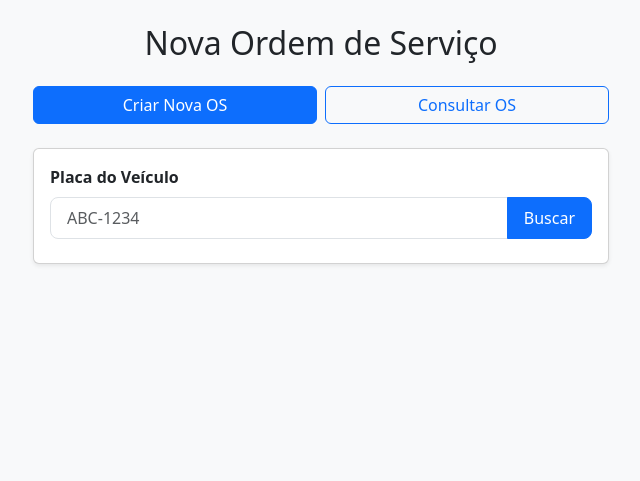
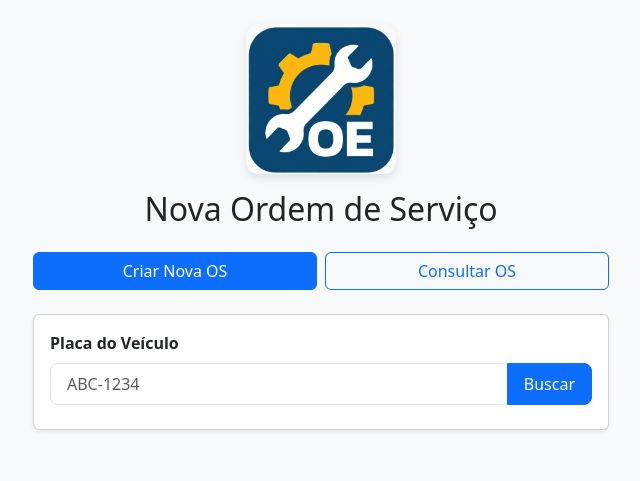
Before and after one commit to CarlosBerguemaier/oficina_sistema, a plain HTML site: page index.html in a window 1280 px wide. Shown: the whole page, without its empty margins (319-959 px from the left). Drawn offline with nearby package versions, Linux system fonts and the light colour scheme; no server answers.

Commit message:
adicionado logo

```diff
--- a/index.html
+++ b/index.html
@@ -7,10 +7,22 @@
     <!-- Bootstrap 5 CSS -->
     <link href="https://cdn.jsdelivr.net/npm/bootstrap@5.3.0/dist/css/bootstrap.min.css" rel="stylesheet">
     <link rel="stylesheet" href="style.css">
+    <!-- Configurações para Tela Inicial de Celular -->
+    <link rel="icon" type="image/png" href="logo.png">
+    <link rel="apple-touch-icon" href="logo.png">
+    <meta name="theme-color" content="#0d6efd"> <!-- Cor da barra do navegador (Azul Bootstrap) -->
+    <meta name="apple-mobile-web-app-capable" content="yes">
+    <meta name="apple-mobile-web-app-status-bar-style" content="black-translucent">
 </head>
 <body class="bg-light">
 
+
 <div class="container py-4 max-w-custom">
+
+<div class="text-center mb-3">
+        <img src="logo.png" alt="Oficina do Evandro" class="img-fluid" style="max-width: 150px; border-radius: 12px; box-shadow: 0 4px 8px rgba(0,0,0,0.1);">
+    </div>
+
   <h2 class="text-center mb-4" id="tituloPagina">Nova Ordem de Serviço</h2>
 
     <!-- Menu de Navegação -->
```
Also changed, not shown: logo.png (added).
